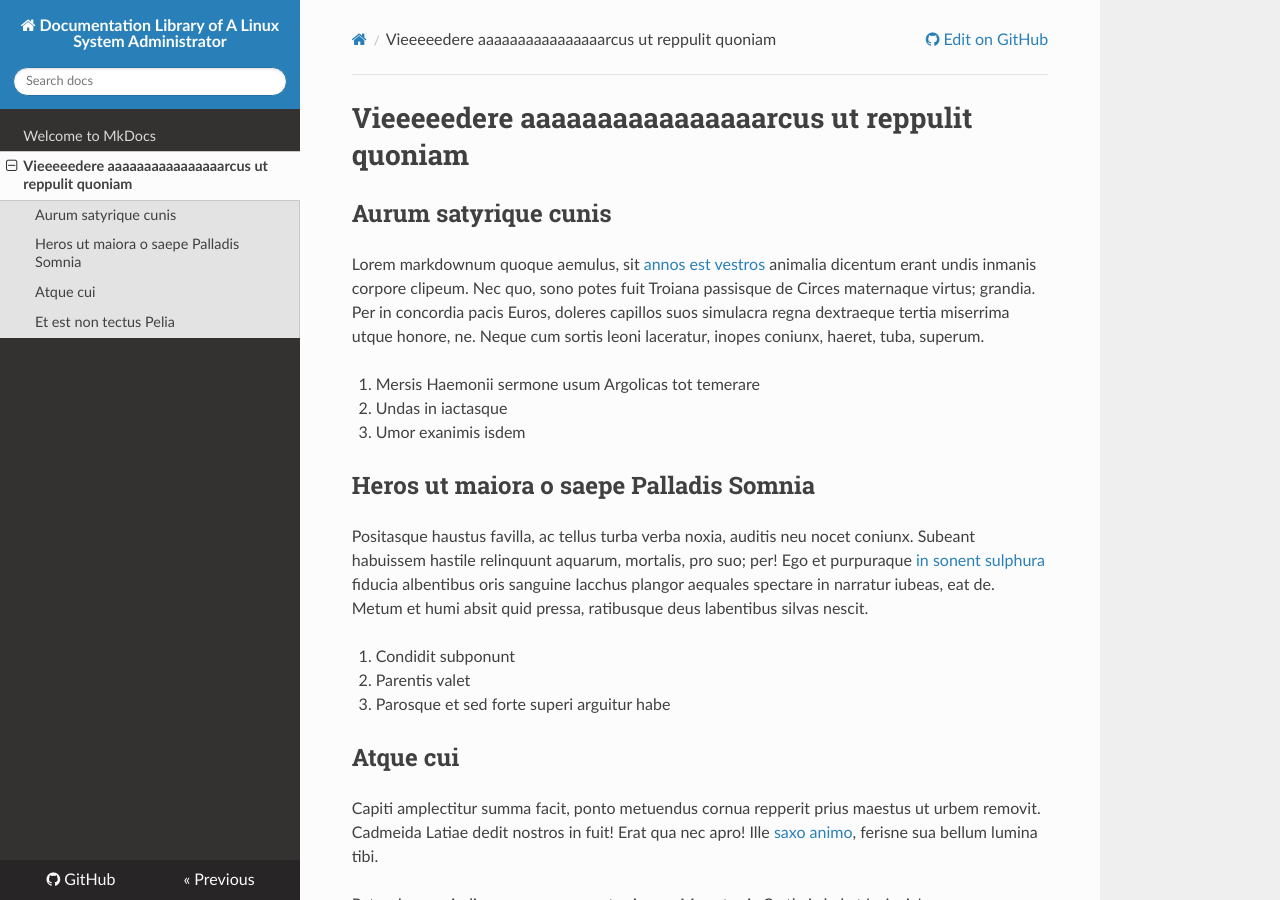
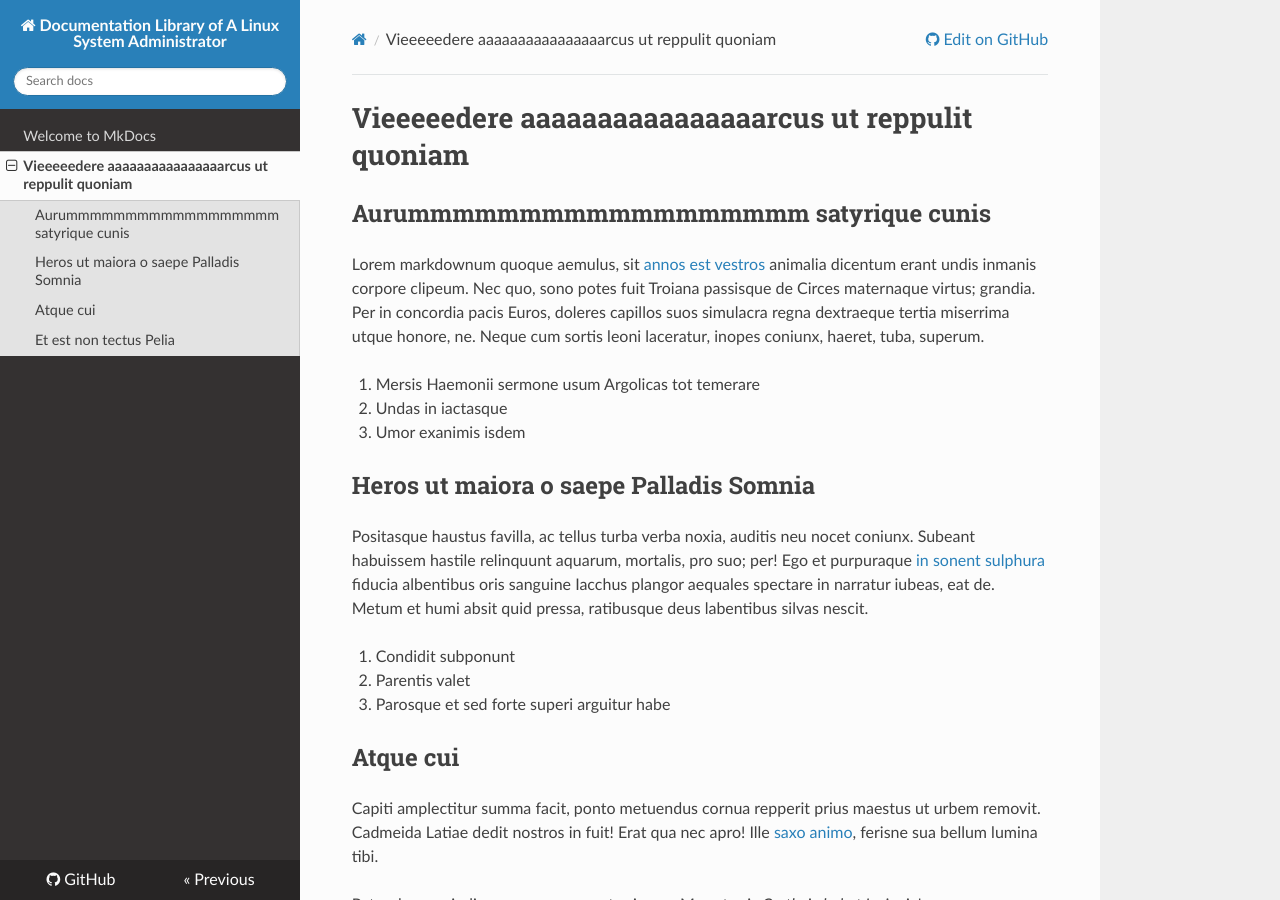
Before and after one commit to iprofor/docs.iprofor.it, an MkDocs documentation site: the page built from markdown/about.md, in a window 1280 px wide and 900 px high. Built offline with MkDocs 1.6.1, drawn with Linux system fonts in a browser that asks for light colours; nearby versions of some CDN libraries; old or Windows-style settings are respelled for this version of MkDocs.

Commit message:
Update about.md

```diff
--- a/markdown/about.md
+++ b/markdown/about.md
@@ -1,6 +1,6 @@
 # Vieeeeedere aaaaaaaaaaaaaaaarcus ut reppulit quoniam
 
-## Aurum satyrique cunis
+## Aurummmmmmmmmmmmmmmmmm satyrique cunis
 
 Lorem markdownum quoque aemulus, sit [annos est vestros](http://a.net/) animalia
 dicentum erant undis inmanis corpore clipeum. Nec quo, sono potes fuit Troiana
```
